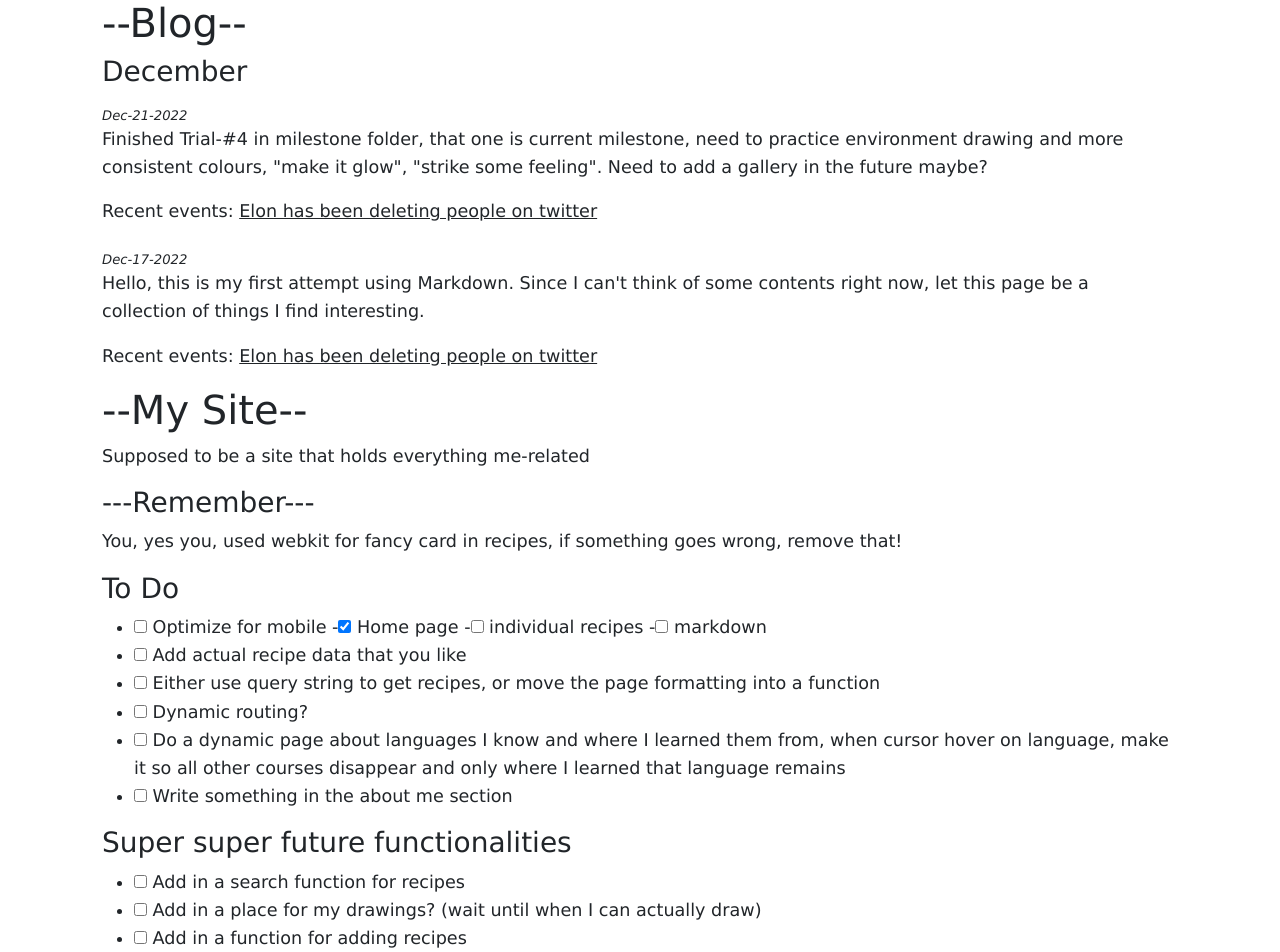
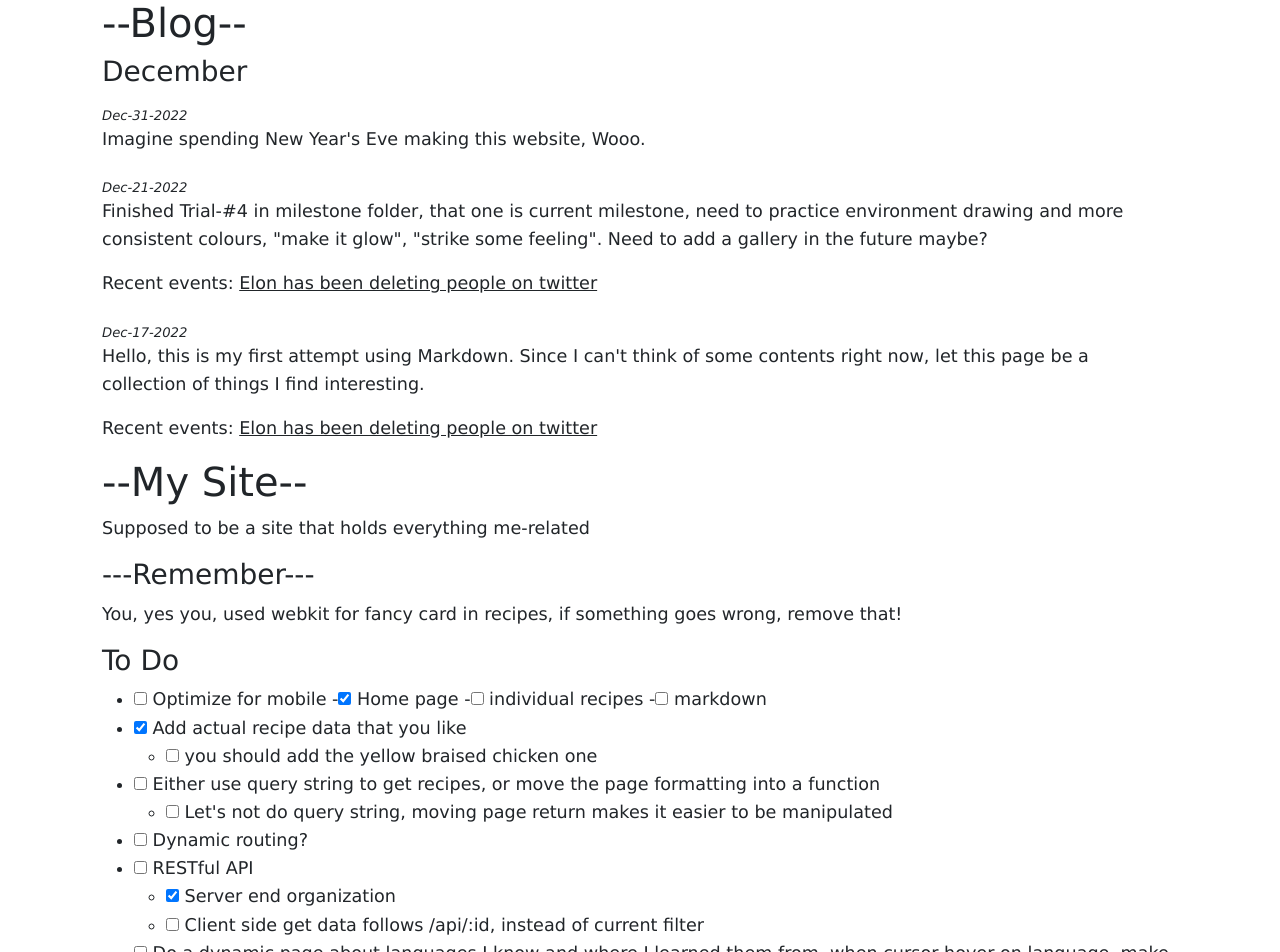
Before and after one commit to LetMeBeJim/JimsRecipeSite, a React (Create React App) app in the folder client/: page /Blog in a window 1280 px wide. Shown: the part 220-1172 px from the top of the page. Built offline with nearby package versions, Linux system fonts and the light colour scheme.

Commit message:
added another recipe

```diff
--- a/client/src/component/pages/Markdown/article.md
+++ b/client/src/component/pages/Markdown/article.md
@@ -1,5 +1,9 @@
 # --Blog--
 ### December
+<sub>*Dec-31-2022*</sub>
+
+Imagine spending New Year's Eve making this website, Wooo.
+
 <sub>*Dec-21-2022*</sub>
 
 Finished Trial-#4 in milestone folder, that one is current milestone, need to practice environment drawing and more consistent colours, "make it glow", "strike some feeling". Need to add a gallery in the future maybe?
@@ -27,9 +31,14 @@ You, yes you, used webkit for fancy card in recipes, if something goes wrong, re
     -[x] Home page
     -[ ] individual recipes
     -[ ] markdown
-- [ ] Add actual recipe data that you like
+- [x] Add actual recipe data that you like
+    - [ ] you should add the yellow braised chicken one
 - [ ] Either use query string to get recipes, or move the page formatting into a function
+    - [ ] Let's not do query string, moving page return makes it easier to be manipulated
 - [ ] Dynamic routing?
+- [ ] RESTful API
+    - [x] Server end organization
+    - [ ] Client side get data follows /api/:id, instead of current filter
 - [ ] Do a dynamic page about languages I know and where I learned them from, when cursor hover on language, make it so all other courses disappear and only where I learned that language remains
 - [ ] Write something in the about me section
 
--- a/client/src/component/pages/recipes/c.js
+++ b/client/src/component/pages/recipes/c.js
@@ -12,7 +12,7 @@ function a() {
     return (
         <>
             <Container className="recipe-container">
-                {data ?  (data.recipe.filter((item) => item.name === 'ccccc ccccc')
+                {data ?  (data.recipe.filter((item) => item._id=== 3)
                 .map((x,i) => {
                     //change to page format
                     return (
```
Also changed, not shown: client/public/images/4.jpg (added), 1 other file (tests, documents, lock files or other folders).
